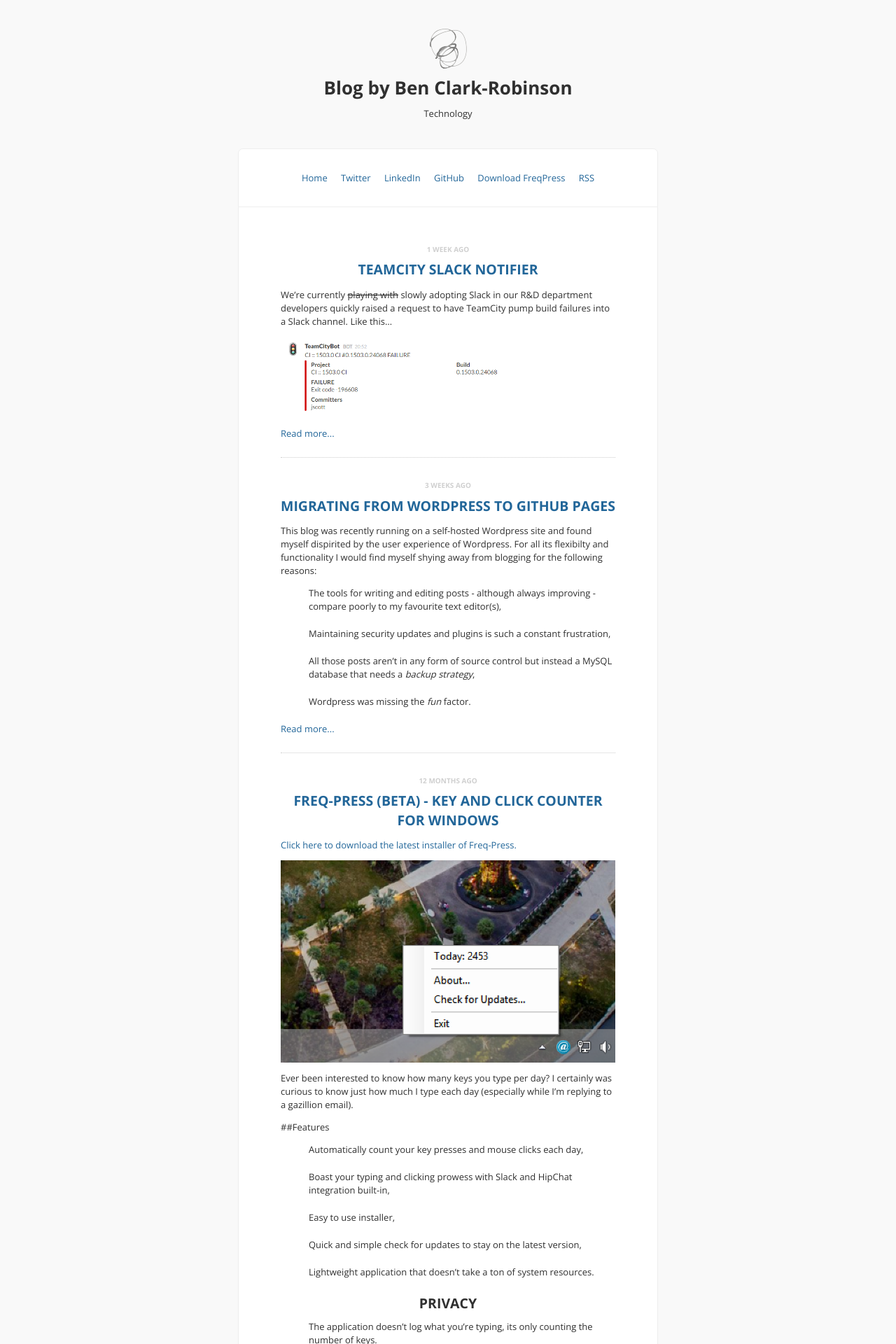
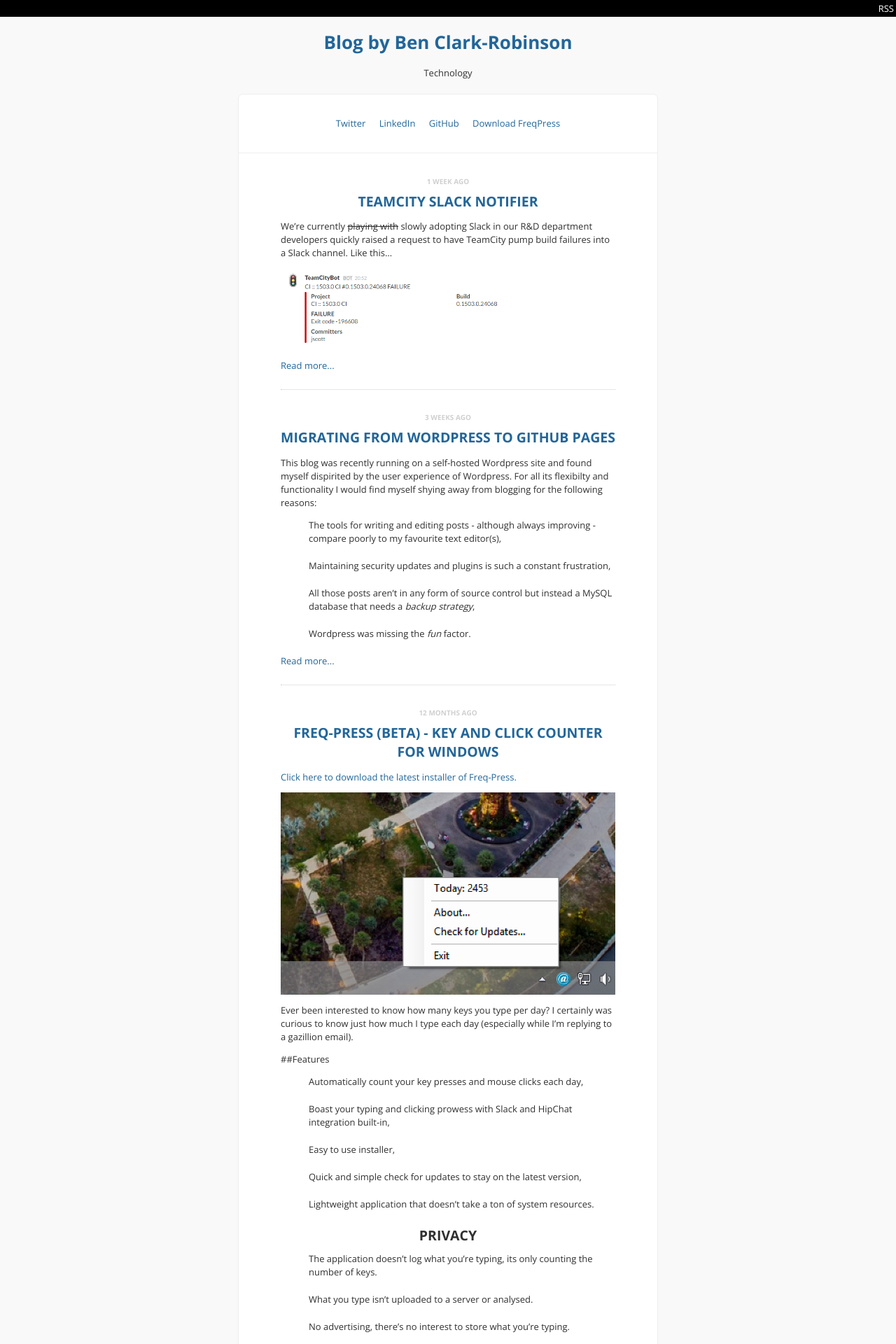
Before and after one commit to Mozketo/mozketo.github.io, a Jekyll site: the page built from index.html, in a window 1280 px wide. Shown: the top 1920 px of the page at 70% size. Built offline with Jekyll 4.4.1, drawn with Linux system fonts in a browser that asks for light colours; Markdown is read by kramdown in place of the engine named in the settings; the list of posts is cut into pages by our own code; comment, search, counter and statistics services are not loaded.

Commit message:
Styling changes. RSS to top bar. Removing scribbles

```diff
--- a/_config.yml
+++ b/_config.yml
@@ -9,8 +9,6 @@ google_analytics: UA-1948867-4
 excerpt_separator: <!--more-->
 
 links:
-  - name:         Home
-    url:          /
   - name:         Twitter
     url:          https://twitter.com/bclarkrobinson
     external:     true
@@ -22,6 +20,7 @@ links:
     external:     true
   - name:         Download FreqPress
     url:          /apps/2014/07/18/announcing-freq-press-alpha-key-counter-for-windows/
+nav:
   - name:         RSS
     url:          /feed.xml
     rel:          alternate
--- a/_includes/footer.html
+++ b/_includes/footer.html
@@ -1,6 +1,3 @@
 <footer>
   <a href="http://github.com/muan/scribble" class="muted">built with Jekyll using a modified Scribble theme</a>
-  <br />
-  <br />
-  <img src="/images/scribble2.png" alt="scribble" />
 </footer>
--- a/_includes/header.html
+++ b/_includes/header.html
@@ -1,5 +1,4 @@
 <header>
-<a id="go-back-home" href="/"><img src="/images/scribble.png" alt="scribble" width="53" height="59"></a>
-<h1>{{ site.title }}</h1>
+<h1><a href="/">{{ site.title }}</a></h1>
 <p>{{ site.description }}</p>
 </header>
--- /dev/null
+++ b/_includes/nav.html
@@ -0,0 +1,5 @@
+<nav>
+  {% for link in site.nav %}
+    <a target="{% if link.external %}_blank{% else %}_top{% endif %}" {% if link.rel %}rel="{{ link.rel }}"{% endif %} {% if link.type %}type="{{ link.type }}"{% endif %} href="{{ link.url }}">{{ link.name }}</a>
+  {% endfor %}
+</nav>
--- a/_layouts/index.html
+++ b/_layouts/index.html
@@ -5,6 +5,7 @@
     {% include head.html %}
   </head>
   <body>
+    {% include nav.html %}
     {% include header.html %}
     <div id='container'>
       {% include links.html %}
--- a/stylesheets/style.css
+++ b/stylesheets/style.css
@@ -109,7 +109,7 @@ footer {
   width: 100%;
   max-width: 600px;
   background: #fff;
-  margin: 40px auto 20px;
+  margin: 20px auto 20px;
   border-radius: 7px;
   border: 1px solid #eee;
   position: relative; }
@@ -155,7 +155,7 @@ footer {
   width: 100%;
   border-width: 0;
   border-style: solid;
-  padding: 30px 60px;
+  padding: 10px 60px;
   margin: auto; }
 
 a, .as-link {
@@ -374,3 +374,11 @@ img {
 
 .pagination {
   text-align: center; }
+
+ nav {
+   background-color: black;
+   text-align: right;
+   padding: 3px; }
+  nav a {
+    color: white;
+  }
```
